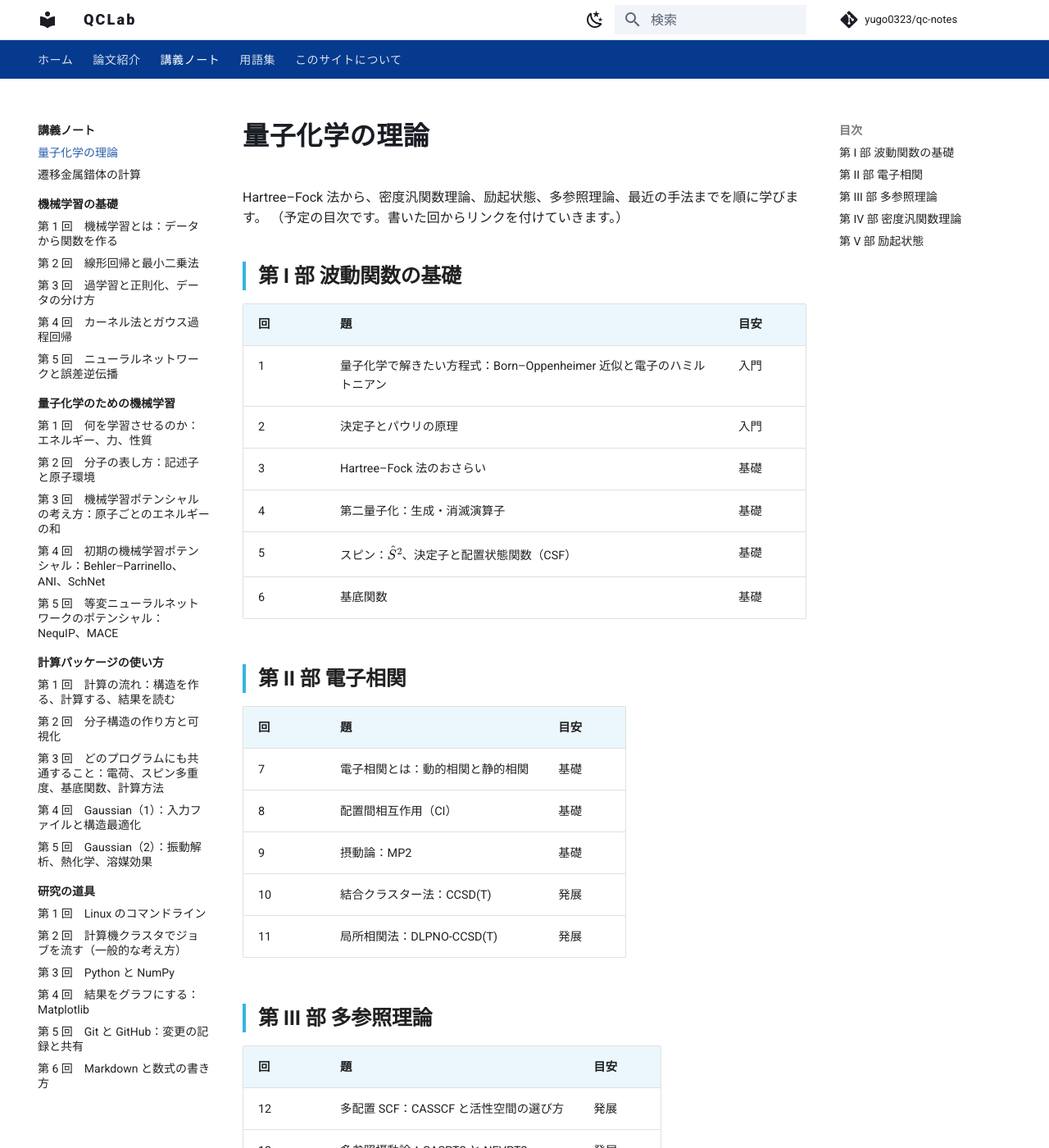
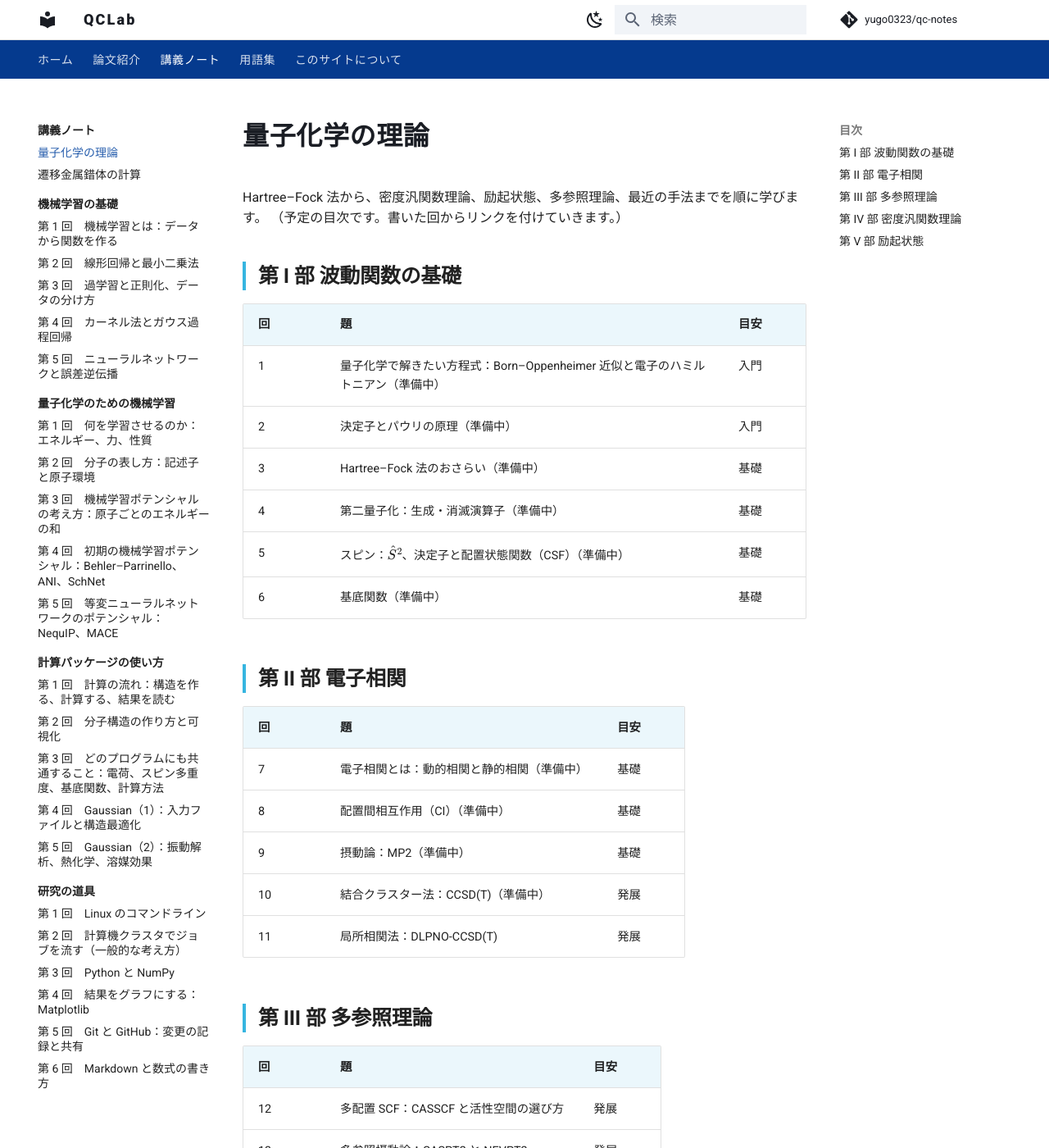
Before and after one commit to yugo0323/qc-notes, an MkDocs documentation site: the page built from docs/courses/qc-theory/index.md, in a window 1280 px wide and 1400 px high. Shown: the whole window at 82% size. Built offline with MkDocs 1.6.1 and Material for MkDocs 9.7.7, drawn with Linux system fonts in a browser that asks for light colours; comment, search, counter and statistics services are not loaded; some of the changed text lies outside the part shown.

Commit message:
公開していない回へのリンクを外して、サイトの作成の失敗を直す
Co-Authored-By: Claude Opus 5.5 <noreply@anthropic.com>

```diff
--- a/docs/courses/qc-theory/index.md
+++ b/docs/courses/qc-theory/index.md
@@ -7,21 +7,21 @@ Hartree–Fock 法から、密度汎関数理論、励起状態、多参照理
 
 | 回 | 題 | 目安 |
 |---|---|---|
-| 1 | 量子化学で解きたい方程式：Born–Oppenheimer 近似と電子のハミルトニアン | 入門 |
-| 2 | 決定子とパウリの原理 | 入門 |
-| 3 | Hartree–Fock 法のおさらい | 基礎 |
-| 4 | 第二量子化：生成・消滅演算子 | 基礎 |
-| 5 | スピン：$\hat S^2$、決定子と配置状態関数（CSF） | 基礎 |
-| 6 | 基底関数 | 基礎 |
+| 1 | 量子化学で解きたい方程式：Born–Oppenheimer 近似と電子のハミルトニアン（準備中） | 入門 |
+| 2 | 決定子とパウリの原理（準備中） | 入門 |
+| 3 | Hartree–Fock 法のおさらい（準備中） | 基礎 |
+| 4 | 第二量子化：生成・消滅演算子（準備中） | 基礎 |
+| 5 | スピン：$\hat S^2$、決定子と配置状態関数（CSF）（準備中） | 基礎 |
+| 6 | 基底関数（準備中） | 基礎 |
 
 ## 第 II 部 電子相関
 
 | 回 | 題 | 目安 |
 |---|---|---|
-| 7 | 電子相関とは：動的相関と静的相関 | 基礎 |
-| 8 | 配置間相互作用（CI） | 基礎 |
-| 9 | 摂動論：MP2 | 基礎 |
-| 10 | 結合クラスター法：CCSD(T) | 発展 |
+| 7 | 電子相関とは：動的相関と静的相関（準備中） | 基礎 |
+| 8 | 配置間相互作用（CI）（準備中） | 基礎 |
+| 9 | 摂動論：MP2（準備中） | 基礎 |
+| 10 | 結合クラスター法：CCSD(T)（準備中） | 発展 |
 | 11 | 局所相関法：DLPNO-CCSD(T) | 発展 |
 
 ## 第 III 部 多参照理論
@@ -36,7 +36,7 @@ Hartree–Fock 法から、密度汎関数理論、励起状態、多参照理
 
 | 回 | 題 | 目安 |
 |---|---|---|
-| 15 | Hohenberg–Kohn の定理と Kohn–Sham 法 | 基礎 |
+| 15 | Hohenberg–Kohn の定理と Kohn–Sham 法（準備中） | 基礎 |
 | 16 | 汎関数の階段：LDA、GGA、meta-GGA、混成、範囲分離 | 基礎 |
 | 17 | 分散力の補正 | 基礎 |
 | 18 | DFT の誤差：自己相互作用誤差と静的相関 | 発展 |
```
Also changed, not shown: docs/courses/ml-chem/01-what-to-learn.md (+2 -2 lines), docs/courses/tm-complexes/index.md (+4 -4 lines).
